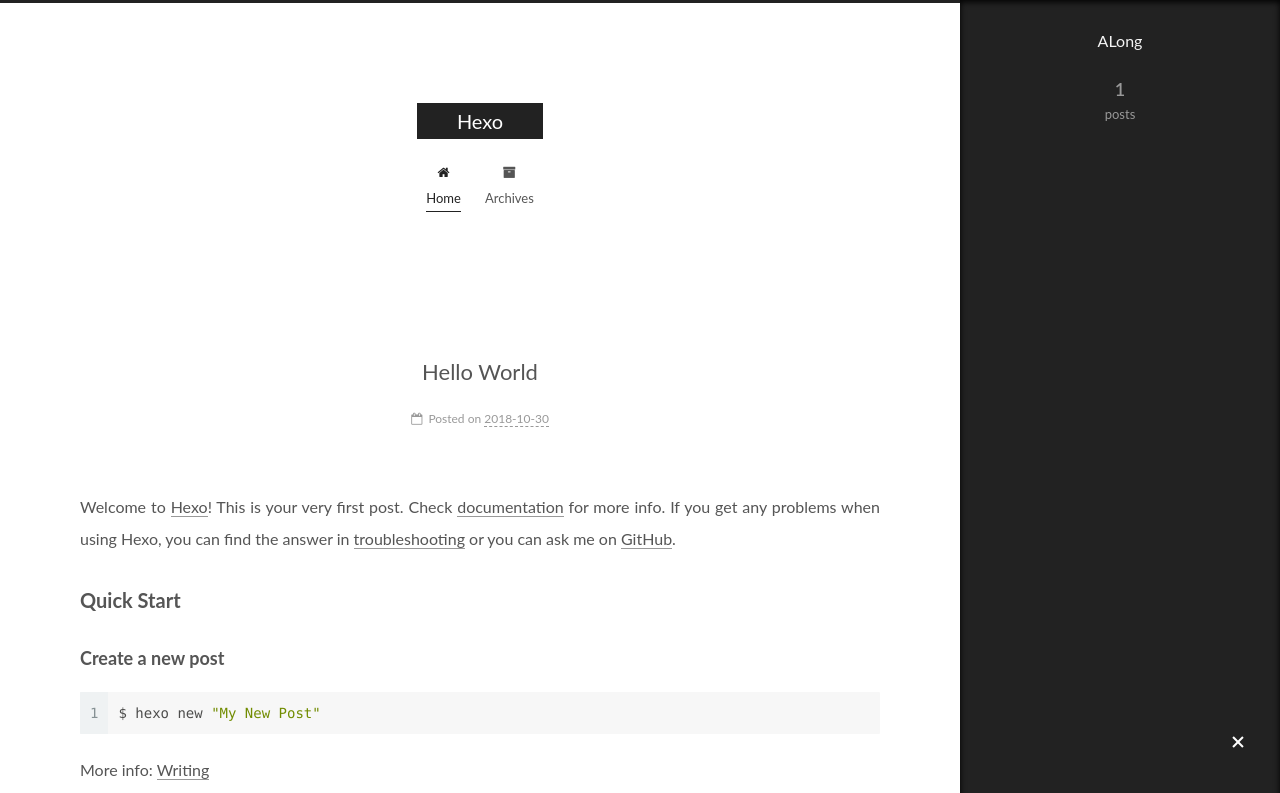
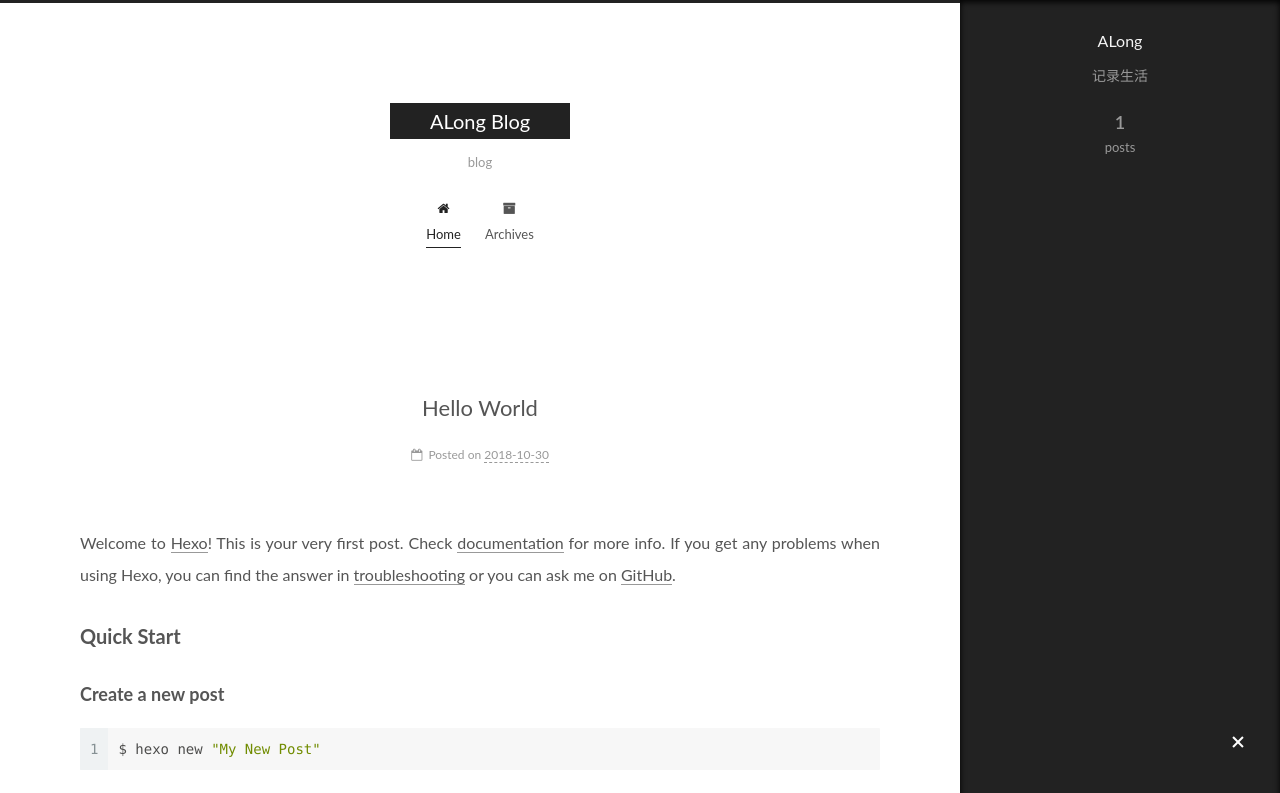
Before and after one commit to lal603743923/lal603743923.github.io, a plain HTML site: page index.html in a window 1280 px wide. Both pictures are taken after a click on the element 1238 px from the left and 743 px from the top of the page. Shown: the top 793 px of the page. Drawn offline with Linux system fonts and the light colour scheme.

Commit message:
Site updated: 2018-10-30 16:20:10

```diff
--- a/css/main.css
+++ b/css/main.css
@@ -1848,7 +1848,7 @@ pre .javascript .function {
   width: 4px;
   height: 4px;
   border-radius: 50%;
-  background: #a787b1;
+  background: #ff98b1;
 }
 .links-of-blogroll {
   font-size: 13px;
--- a/index.html
+++ b/index.html
@@ -108,13 +108,17 @@
 
 
 
-  <meta property="og:type" content="website">
-<meta property="og:title" content="Hexo">
+  <meta name="description" content="记录生活">
+<meta name="keywords" content="along">
+<meta property="og:type" content="website">
+<meta property="og:title" content="ALong Blog">
 <meta property="og:url" content="http://yoursite.com/index.html">
-<meta property="og:site_name" content="Hexo">
+<meta property="og:site_name" content="ALong Blog">
+<meta property="og:description" content="记录生活">
 <meta property="og:locale" content="zh-Hans">
 <meta name="twitter:card" content="summary">
-<meta name="twitter:title" content="Hexo">
+<meta name="twitter:title" content="ALong Blog">
+<meta name="twitter:description" content="记录生活">
 
 
 
@@ -131,7 +135,7 @@
   };
 </script>
 
-  <title>Hexo</title>
+  <title>ALong Blog</title>
 
 
 
@@ -192,10 +196,14 @@
     <div class="custom-logo-site-title">
       <a href="/" class="brand" rel="start">
         <span class="logo-line-before"><i></i></span>
-        <span class="site-title">Hexo</span>
+        <span class="site-title">ALong Blog</span>
         <span class="logo-line-after"><i></i></span>
       </a>
     </div>
+
+
+        <p class="site-subtitle">blog</p>
+
 
   </div>
 
@@ -283,12 +291,12 @@
 
     <span hidden itemprop="author" itemscope="" itemtype="http://schema.org/Person">
       <meta itemprop="name" content="ALong">
-      <meta itemprop="description" content="">
+      <meta itemprop="description" content="记录生活">
       <meta itemprop="image" content="/images/avatar.gif">
     </span>
 
     <span hidden itemprop="publisher" itemscope="" itemtype="http://schema.org/Organization">
-      <meta itemprop="name" content="Hexo">
+      <meta itemprop="name" content="ALong Blog">
     </span>
 
 
@@ -441,7 +449,7 @@
           <div class="site-author motion-element" itemprop="author" itemscope="" itemtype="http://schema.org/Person">
 
               <p class="site-author-name" itemprop="name">ALong</p>
-              <p class="site-description motion-element" itemprop="description"></p>
+              <p class="site-description motion-element" itemprop="description">记录生活</p>
           </div>
 
 
```
Also changed, not shown: 2018/10/30/hello-world/index.html (+11 -6 lines), archives/2018/10/index.html (+15 -7 lines), archives/2018/index.html (+15 -7 lines), archives/index.html (+15 -7 lines).
